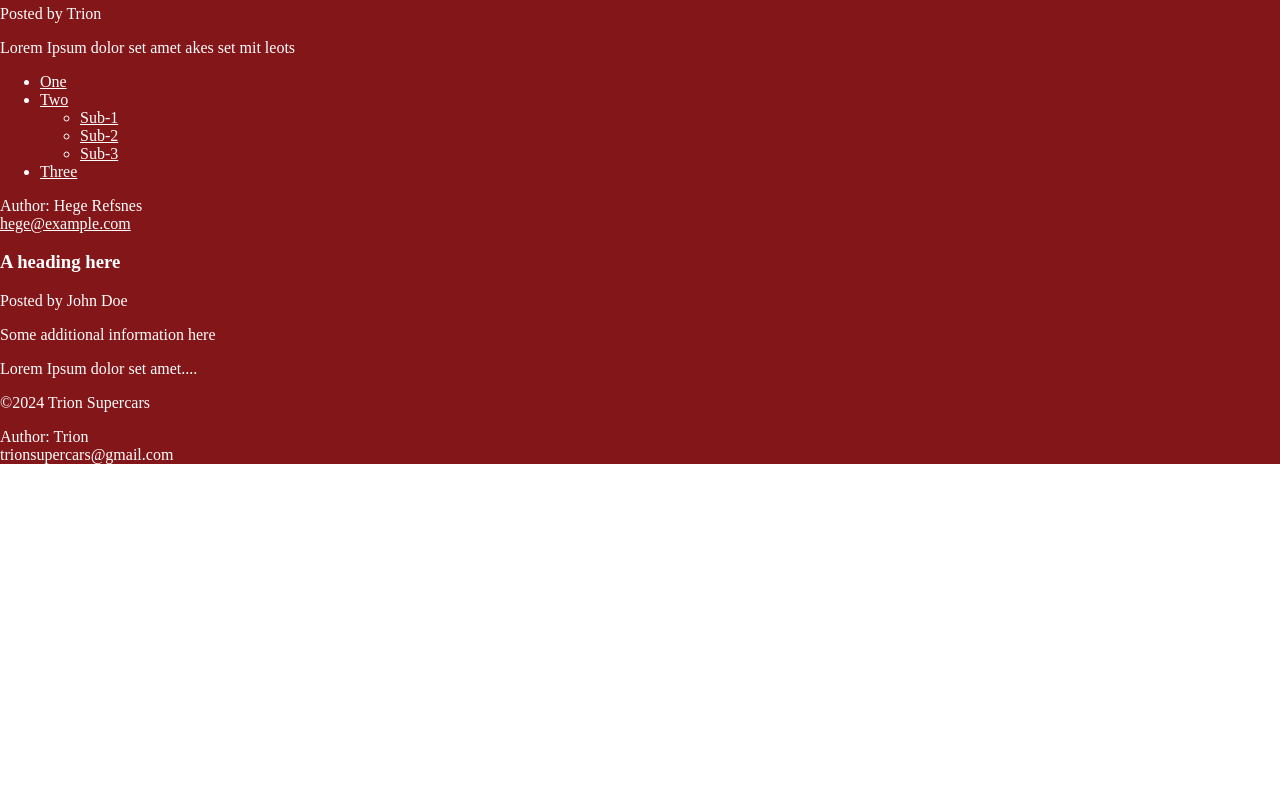
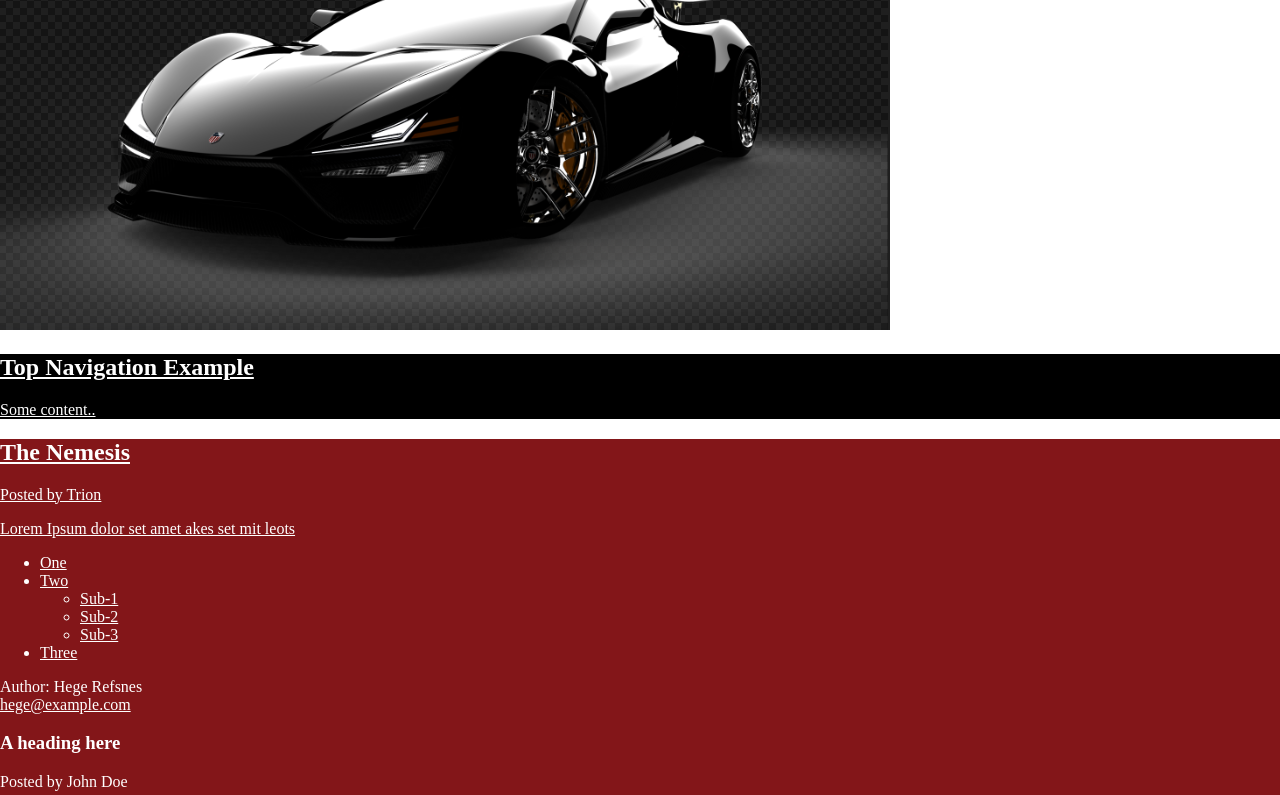
Before and after one commit to mathew7187/supercar-website-pm-corn-mog, a plain HTML site: page Index.html in a window 1280 px wide. Shown: the part 265-1060 px from the top of the page. Before the commit the page ends 800 px from the top, so only its background shows below. Drawn offline with nearby package versions, Linux system fonts and the light colour scheme.

Commit message:
CornMog Supercar

```diff
--- a/Index.html
+++ b/Index.html
@@ -50,7 +50,7 @@
     </span>
 </div>
 
-<img src="Copy of 7_25-Lux-Black-Nemesis_fr34-1024x575.png" alt="car" width="500">
+<img src="Images/Trion.png"  alt="car"> <a href="Merchandise.html">
 
 
 <div class="padding-left:16px">
```
Also changed, not shown: Images/Capture.PNG (deleted), Images/Copy of 7_25-Lux-Black-Nemesis_fr34-1024x575.png (deleted), Images/Trion.png (added).
